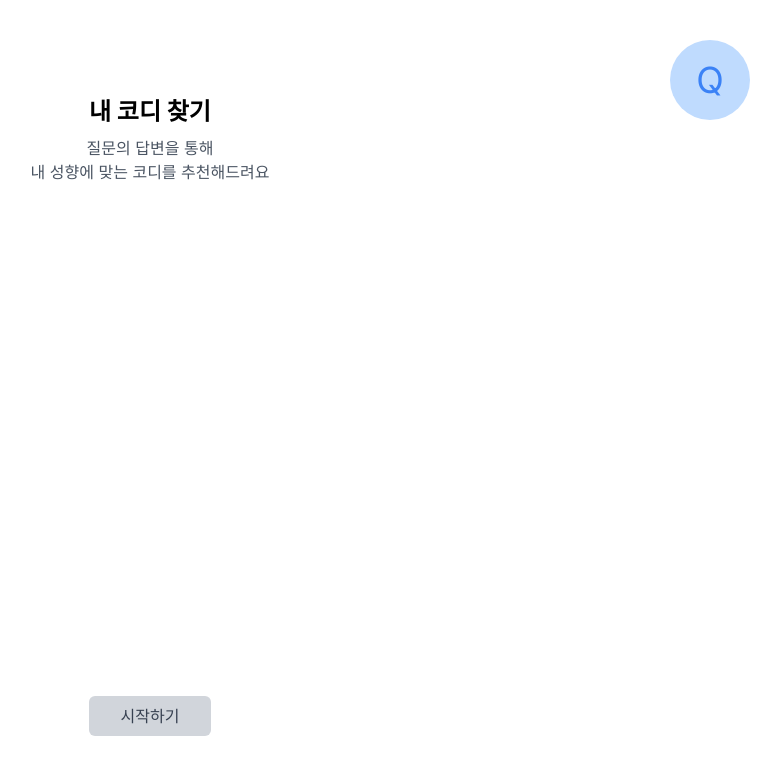
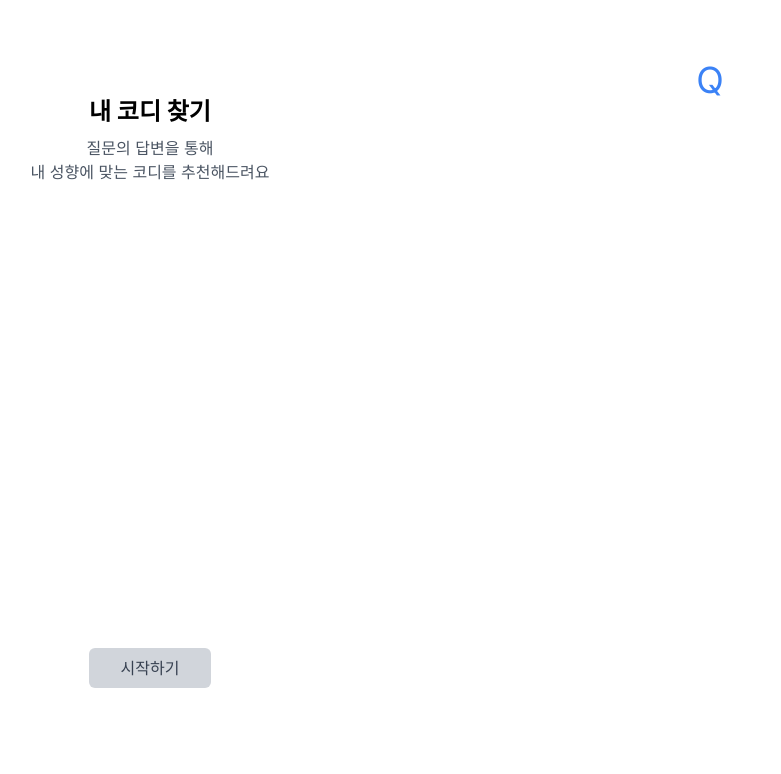
Before and after one commit to 6chenodongja/6che, a Next.js app: page /surveypage in a window 1280 px wide. Shown: the top 774 px of the page, without its empty margins (490-1271 px from the left). Built offline with nearby package versions, Linux system fonts and the light colour scheme.

Commit message:
feat: 임시저장

```diff
--- a/src/app/(providers)/(root)/surveypage/page.tsx
+++ b/src/app/(providers)/(root)/surveypage/page.tsx
@@ -1,6 +1,6 @@
-// src/app/(providers)/(root)/surveypage/page.tsx
+'use client';
 import React from 'react';
-import SurveyLayout from './surveylayout';
+import SurveyLayout from './surveyinitial';
 
 function surveypage() {
     return <SurveyLayout />;
--- a/src/app/(providers)/(root)/surveypage/surveylayout.tsx
+++ b/src/app/(providers)/(root)/surveypage/surveyinitial.tsx
@@ -1,21 +1,20 @@
-// src/app/(providers)/(root)/surveypage/surveylayout.tsx
+'use client';
 import React from 'react';
 
 const SurveyLayout: React.FC = () => {
     return (
         <div className="relative flex flex-col items-center justify-between h-screen bg-white">
-            <div className="absolute top-10 right-10 w-20 h-20 bg-blue-200 rounded-full flex items-center justify-center">
+            <div className="absolute top-10 right-10 w-20 h-20 rounded-full flex items-center justify-center">
                 <span className="text-blue-500 text-4xl">Q</span>
             </div>
             <div className="flex flex-col items-center mt-24">
                 <h1 className="text-2xl font-bold mb-2">내 코디 찾기</h1>
                 <p className="text-center text-gray-600">
-                    질문의 답변을 통해<br />내 성향에 맞는 코디를 추천해드려요
+                    질문의 답변을 통해
+                    <br />내 성향에 맞는 코디를 추천해드려요
                 </p>
             </div>
-            <button className="mb-16 px-8 py-2 bg-gray-300 text-gray-700 rounded-md">
-                시작하기
-            </button>
+            <button className="mb-28 px-8 py-2 bg-gray-300 text-gray-700 rounded-md">시작하기</button>
         </div>
     );
 };
```
